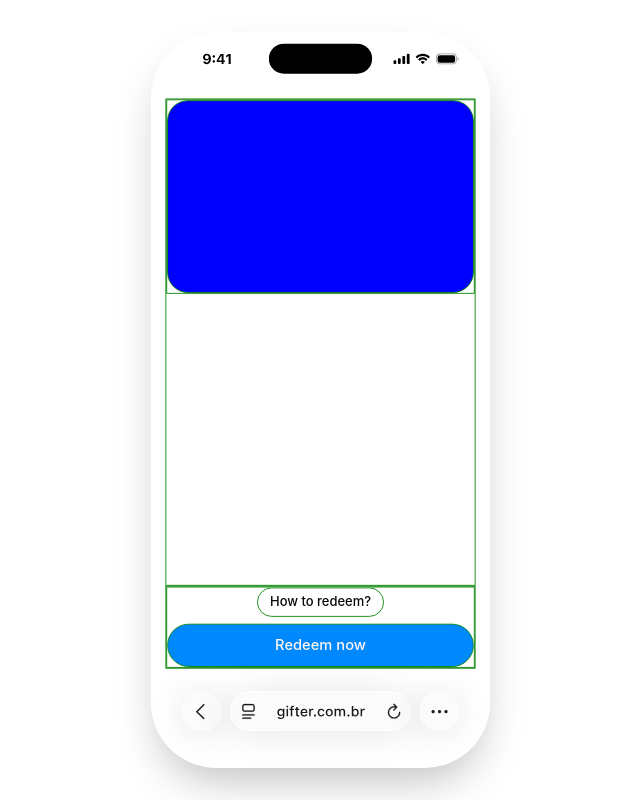
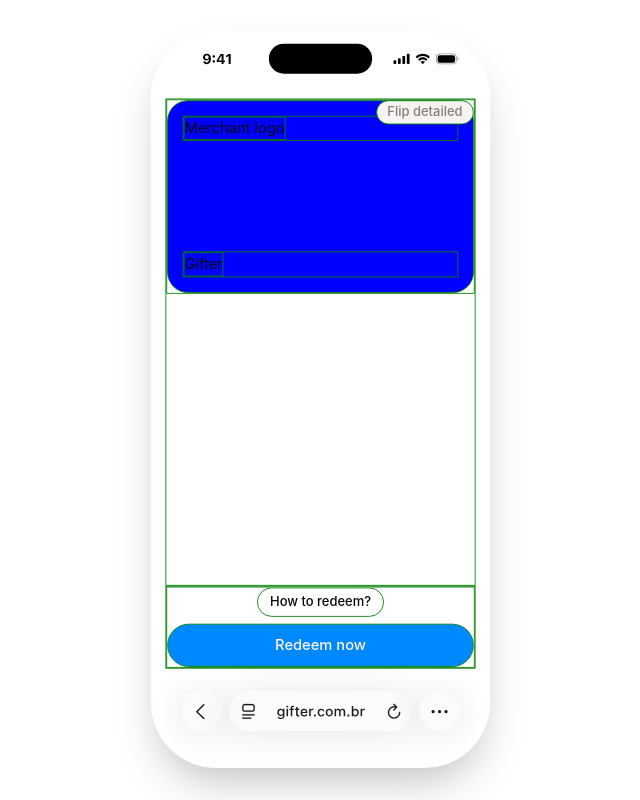
Before and after one commit to tecoad/redeem, a React (Vite) app: page /redeem in a window 1280 px wide. Shown: the whole page, without its empty margins (320-960 px from the left). Built offline with nearby package versions, Linux system fonts and the light colour scheme; a web font is replaced by a local one; what @toolwind/corner-shape would draw is missing.

Commit message:
Feat: giftcard boilerplate

```diff
--- a/src/components/DraggableCard.tsx
+++ b/src/components/DraggableCard.tsx
@@ -10,7 +10,7 @@ function project(initialVelocity: number, decelerationRate = 0.998) {
 }
 
 export function DraggableCard({ onSnap }: { onSnap?: () => void }) {
-	const [snap, setSnap] = React.useState(false)
+	const [_snap, setSnap] = React.useState(false)
 	const y = useSpring(0, { damping: 38, stiffness: 550 })
 
 	// Measure card and target using useUnscaledMeasure (handles parent scale)
@@ -66,7 +66,6 @@ export function DraggableCard({ onSnap }: { onSnap?: () => void }) {
 				onPanEnd={onPanEnd}
 				style={{ y }}
 				animate={{
-					background: snap ? "red" : "blue",
 					transition: {
 						type: "spring",
 						stiffness: 350,
--- a/src/components/Giftcard.tsx
+++ b/src/components/Giftcard.tsx
@@ -1,5 +1,171 @@
-function Giftcard() {
-	return <div className="w-full aspect-card rounded-[24px] bg-[blue]"></div>
+import { type HTMLMotionProps, motion } from "motion/react"
+import { useMemo, useState } from "react"
+import { cn } from "@/lib/utils"
+import { Button } from "./Button"
+
+type View = "default" | "detailed" | "blank" | "flipped"
+
+// Between default and detailed will ocurr an animation like revealing some data
+const views: View[] = ["default", "detailed", "blank", "flipped"]
+
+function Giftcard<T extends React.ElementType = "div">({
+	className,
+	as,
+	...props
+}: { className?: string; as?: T; view?: View } & Omit<
+	React.ComponentPropsWithoutRef<T>,
+	"className" | "as" | "view"
+>) {
+	const [view, setView] = useState<View>(props.view || "default")
+
+	const currentIndex = views.indexOf(view)
+	const nextIndex = (currentIndex + 1) % views.length
+	const nextView = views[nextIndex]
+
+	const cycleView = () => {
+		setView(nextView)
+	}
+
+	const Component = useMemo(() => {
+		switch (view) {
+			case "default":
+				return <DefaultView />
+			case "blank":
+				return <BlankView />
+			case "detailed":
+				return <DetailedView />
+			case "flipped":
+				return <FlippedView />
+		}
+	}, [view])
+
+	return (
+		<>
+			<Button
+				size="small"
+				variant="neutral"
+				className="absolute top-0 right-0 z-10 w-auto"
+				onClick={cycleView}
+			>
+				Flip {nextView}
+			</Button>
+
+			{Component}
+		</>
+	)
+}
+
+function Root({ className, ...props }: { className?: string } & HTMLMotionProps<"div">) {
+	return (
+		<motion.div
+			className={cn(
+				"w-full aspect-card flex p-4 pointer-events-none select-none flex-col justify-between rounded-[24px] bg-[blue] relative",
+				className
+			)}
+			{...props}
+		/>
+	)
+}
+
+function DefaultView({ className, ...props }: { className?: string } & HTMLMotionProps<"div">) {
+	return (
+		<Root className={cn(className)} {...props}>
+			<div className="flex w-full justify-between">
+				<MerchantLogo>Merchant logo</MerchantLogo>
+				<Hashcode animate={{ opacity: 0 }}>Hashcode</Hashcode>
+			</div>
+
+			<div className="flex w-full justify-between">
+				<Logo>Gifter</Logo>
+				<Expiration animate={{ opacity: 0 }}>exp 12/12/2025</Expiration>
+			</div>
+
+			<Balance animate={{ opacity: 0 }}>balance indicator</Balance>
+		</Root>
+	)
+}
+
+function DetailedView({ className, ...props }: { className?: string } & HTMLMotionProps<"div">) {
+	return (
+		<Root className={cn(className)} {...props}>
+			<div className="flex w-full justify-between">
+				<MerchantLogo>Merchant logo</MerchantLogo>
+				<Hashcode>Hashcode</Hashcode>
+			</div>
+
+			<div className="flex w-full justify-between">
+				<Logo>Gifter</Logo>
+				<Expiration>exp 12/12/2025</Expiration>
+			</div>
+
+			<Balance>balance indicator</Balance>
+		</Root>
+	)
+}
+
+function BlankView({ className, ...props }: { className?: string } & HTMLMotionProps<"div">) {
+	return (
+		<Root className={cn(className)} {...props}>
+			<div className="flex w-full justify-between">
+				<MerchantLogo animate={{ opacity: 0 }}>Merchant logo</MerchantLogo>
+				<Hashcode animate={{ opacity: 0 }}>Hashcode</Hashcode>
+			</div>
+
+			<div className="flex w-full justify-between">
+				<Logo animate={{ opacity: 0 }}>Gifter</Logo>
+				<Expiration animate={{ opacity: 0 }}>exp 12/12/2025</Expiration>
+			</div>
+
+			<Balance animate={{ opacity: 0 }}>balance indicator</Balance>
+		</Root>
+	)
+}
+
+function FlippedView({ className, ...props }: { className?: string } & HTMLMotionProps<"div">) {
+	return (
+		<Root className={cn(className)} {...props}>
+			<div className="flex w-full justify-between">
+				<MerchantLogo animate={{ opacity: 0 }}>Merchant logo</MerchantLogo>
+				<Hashcode animate={{ opacity: 0 }}>Hashcode</Hashcode>
+			</div>
+
+			<div className="flex w-full justify-between">
+				<Logo animate={{ opacity: 0 }}>Gifter</Logo>
+				<Expiration animate={{ opacity: 0 }}>exp 12/12/2025</Expiration>
+			</div>
+
+			<Balance animate={{ opacity: 0 }}>balance indicator</Balance>
+		</Root>
+	)
+}
+
+function MerchantLogo({ className, ...props }: { className?: string } & HTMLMotionProps<"div">) {
+	return <motion.div layoutId="merchant-logo" className={cn(className)} {...props} />
+}
+
+function Hashcode({ className, ...props }: { className?: string } & HTMLMotionProps<"div">) {
+	return <motion.div layoutId="hashcode" className={cn(className)} {...props} />
+}
+
+function Logo({ className, ...props }: { className?: string } & HTMLMotionProps<"div">) {
+	return <motion.div layoutId="logo" className={cn(className)} {...props} />
+}
+
+function Expiration({ className, ...props }: { className?: string } & HTMLMotionProps<"div">) {
+	return <motion.div layoutId="expiration" className={cn(className)} {...props} />
+}
+
+function Balance({ className, ...props }: { className?: string } & HTMLMotionProps<"div">) {
+	return (
+		<motion.div
+			layoutId="balance"
+			className={cn(
+				"absolute inset-0 flex z-10 items-center justify-center pointer-events-none",
+				className
+			)}
+			{...props}
+		/>
+	)
 }
 
 export default Giftcard
--- a/src/components/PixTopUpReveal.tsx
+++ b/src/components/PixTopUpReveal.tsx
@@ -4,7 +4,7 @@ import Giftcard from "./Giftcard"
 const PixTopUpReveal = () => {
 	return (
 		<div className="flex flex-col gap-8 w-full items-center justify-center">
-			<Giftcard />
+			<Giftcard view="flipped" />
 			<Button variant="ghost" className="w-auto">
 				Read qrcode
 			</Button>
--- a/src/main.tsx
+++ b/src/main.tsx
@@ -10,7 +10,7 @@ const router = createRouter({
 	routeTree,
 	context: {},
 	defaultPreload: "intent",
-	defaultViewTransition: true,
+	// defaultViewTransition: true,
 	scrollRestoration: true,
 	defaultStructuralSharing: true,
 	defaultPreloadStaleTime: 0,
--- a/src/routes/__root.tsx
+++ b/src/routes/__root.tsx
@@ -1,11 +1,14 @@
 import { createRootRoute, Outlet } from "@tanstack/react-router"
 import "@/globals.css"
+import { AnimatePresence } from "motion/react"
 import Viewport from "@/components/Viewport"
 
 export const Route = createRootRoute({
 	component: () => (
 		<Viewport>
-			<Outlet />
+			<AnimatePresence mode="wait">
+				<Outlet />
+			</AnimatePresence>
 		</Viewport>
 	),
 })
--- a/src/routes/redeem/index.tsx
+++ b/src/routes/redeem/index.tsx
@@ -49,7 +49,7 @@ function RouteComponent() {
 							delay: 2,
 						}}
 					>
-						<Giftcard />
+						<Giftcard as={motion.div} layoutId="giftcard" />
 					</motion.div>
 				</div>
 
```
Also changed, not shown: src/globals.css (+13 -0 lines).
